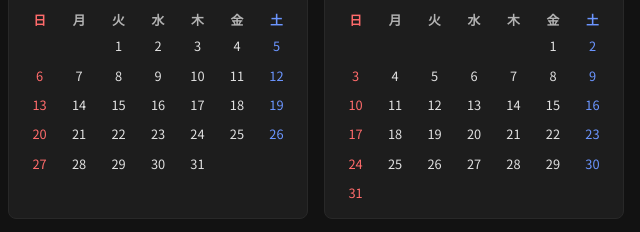
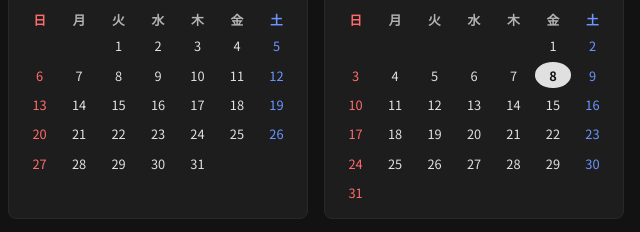
Before and after one commit to c1t0d0s0/calendar, a plain HTML site: page index.html in a window 1280 px wide. Shown: the part 463-695 px from the top of the page, 640-1280 px from the left. Drawn offline with Linux system fonts and the light colour scheme; no server answers.

Commit message:
Update script.js and style.css

```diff
--- a/script.js
+++ b/script.js
@@ -44,6 +44,7 @@ document.addEventListener('DOMContentLoaded', () => {
     // Generate the calendar for a given year
     function generateCalendar(year) {
         calendarContainer.innerHTML = ''; // Clear previous calendar
+        const today = new Date();
 
         for (let month = 0; month < 12; month++) {
             const monthContainer = document.createElement('div');
@@ -88,6 +89,11 @@ document.addEventListener('DOMContentLoaded', () => {
                 const currentDate = new Date(year, month, day);
                 const dayOfWeek = currentDate.getDay();
 
+                // Highlight today's date
+                if (year === today.getFullYear() && month === today.getMonth() && day === today.getDate()) {
+                    dayCell.classList.add('today');
+                }
+
                 // Format date as YYYY-MM-DD for holiday check
                 const formattedDate = `${year}-${String(month + 1).padStart(2, '0')}-${String(day).padStart(2, '0')}`;
 
--- a/style.css
+++ b/style.css
@@ -104,6 +104,13 @@ h1 {
     color: var(--saturday-color);
 }
 
+.day.today {
+    background-color: var(--primary-text-color);
+    color: var(--bg-color) !important; /* Important to override other color rules */
+    font-weight: 700;
+    border-radius: 50%;
+}
+
 .day.holiday {
     color: var(--holiday-color);
     font-weight: 700;
```
